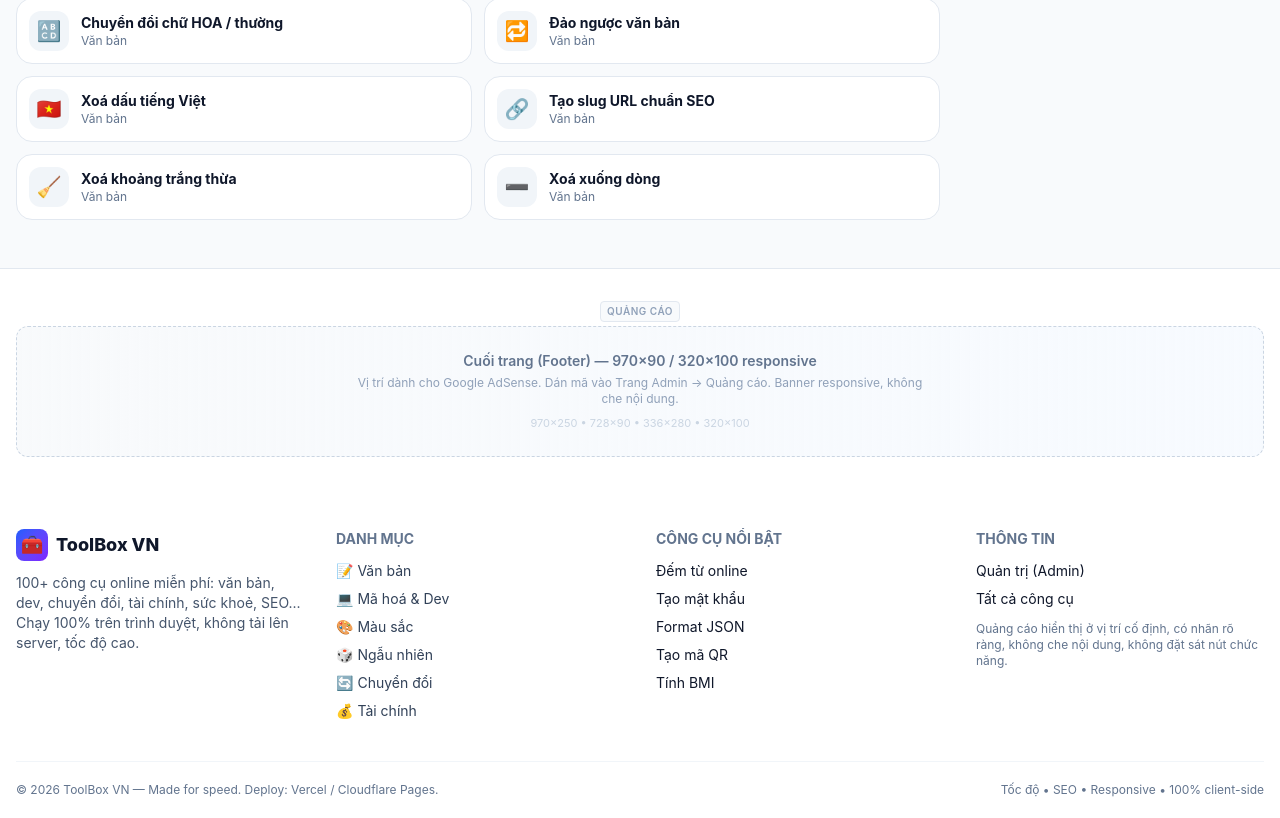
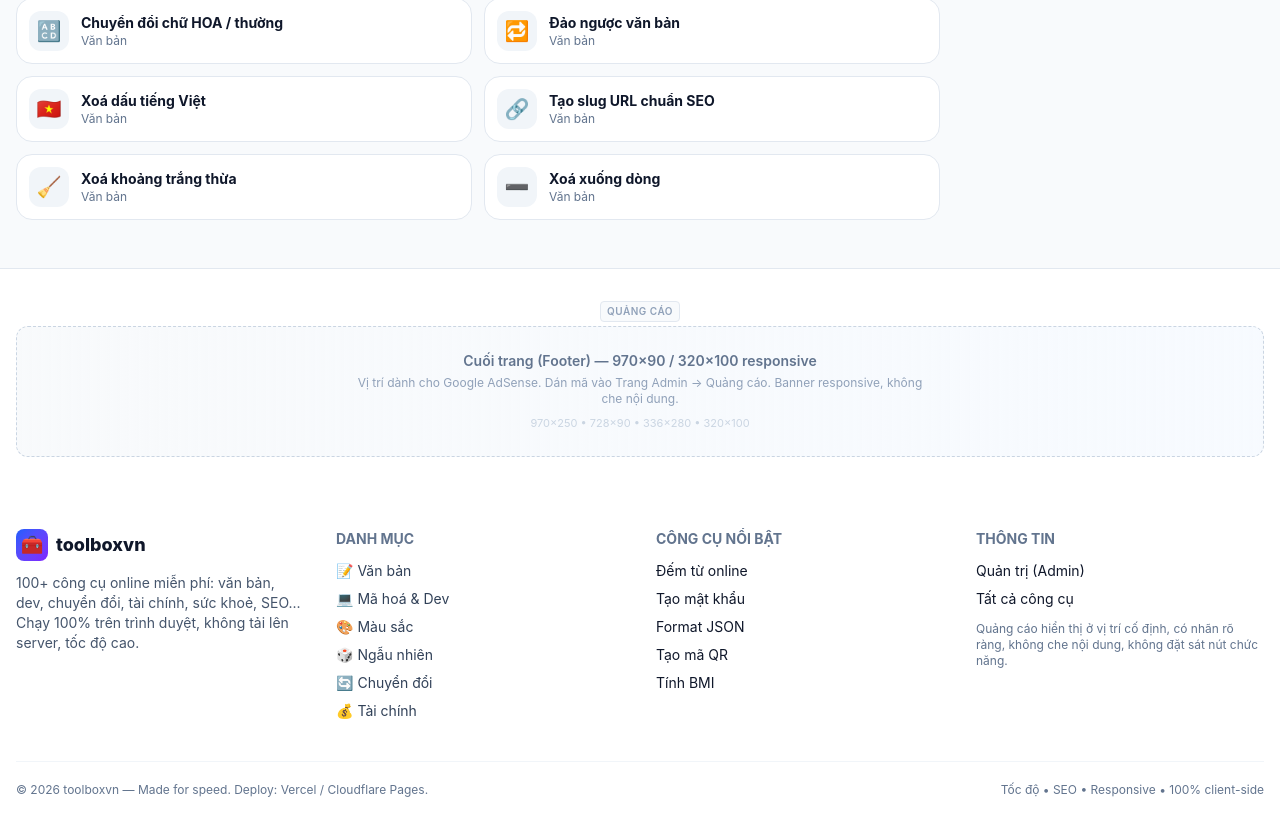
Before and after one commit to lm9739304-lang/toolboxvn, a Next.js app: page /cong-cu/dem-tu in a window 1280 px wide. Shown: the part 1672-2490 px from the top of the page. Built offline with nearby package versions, Linux system fonts and the light colour scheme; no server answers.

Commit message:
Rename: ToolBox VN -> toolboxvn

```diff
--- a/app/admin/page.tsx
+++ b/app/admin/page.tsx
@@ -53,7 +53,7 @@ export default function AdminPage() {
       <div className="mx-auto max-w-md py-16">
         <div className="rounded-3xl border bg-white p-8 text-center">
           <p className="text-4xl">🔐</p>
-          <h1 className="mt-2 text-xl font-extrabold">Trang quản trị ToolBox VN</h1>
+          <h1 className="mt-2 text-xl font-extrabold">Trang quản trị toolboxvn</h1>
           <p className="mt-1 text-sm text-slate-500">Mặc định: <code className="rounded bg-slate-100 px-1 font-mono">admin123</code> (đổi trong tab Cài đặt)</p>
           <input
             type="password"
@@ -75,7 +75,7 @@ export default function AdminPage() {
   return (
     <div className="py-6">
       <div className="flex flex-wrap items-center gap-3">
-        <h1 className="text-2xl font-extrabold">⚙️ Admin — Quản lý ToolBox VN</h1>
+        <h1 className="text-2xl font-extrabold">⚙️ Admin — Quản lý toolboxvn</h1>
         <span className="rounded-full bg-emerald-100 px-3 py-1 text-xs font-bold text-emerald-700">{enabledCount}/{TOOL_COUNT} tools đang bật</span>
         <button onClick={() => setAuthed(false)} className="ml-auto rounded-xl border px-3 py-1.5 text-sm font-bold">Đăng xuất</button>
       </div>
--- a/app/cong-cu/[slug]/page.tsx
+++ b/app/cong-cu/[slug]/page.tsx
@@ -20,14 +20,14 @@ export async function generateMetadata({
   const tool = getTool(slug);
   if (!tool) return { title: "Không tìm thấy" };
   const title = `${tool.name} miễn phí online`;
-  const description = `${tool.description} Dùng ngay trên ToolBox VN — nhanh, miễn phí, không cần đăng nhập.`;
+  const description = `${tool.description} Dùng ngay trên toolboxvn — nhanh, miễn phí, không cần đăng nhập.`;
   return {
     title,
     description,
     keywords: [tool.name, ...tool.keywords, tool.category],
     alternates: { canonical: `${SITE_URL}/cong-cu/${tool.slug}` },
     openGraph: {
-      title: `${tool.name} | ToolBox VN`,
+      title: `${tool.name} | toolboxvn`,
       description,
       url: `${SITE_URL}/cong-cu/${tool.slug}`,
       type: "article",
--- a/app/layout.tsx
+++ b/app/layout.tsx
@@ -10,19 +10,19 @@ const SITE_URL = process.env.NEXT_PUBLIC_SITE_URL ?? "https://toolbox.vn";
 export const metadata: Metadata = {
   metadataBase: new URL(SITE_URL),
   title: {
-    default: "ToolBox VN – 100+ công cụ online miễn phí",
-    template: "%s | ToolBox VN",
+    default: "toolboxvn – 100+ công cụ online miễn phí",
+    template: "%s | toolboxvn",
   },
   description:
     "Tổng hợp 100+ công cụ online miễn phí: đếm từ, tạo QR, format JSON, tính BMI, đổi tiền tệ, SEO... Chạy 100% trên trình duyệt, nhanh, responsive, chuẩn SEO.",
   keywords: ["công cụ online", "toolbox vn", "đếm từ", "tạo qr", "format json", "tính bmi", "đổi tiền"],
-  authors: [{ name: "ToolBox VN" }],
+  authors: [{ name: "toolboxvn" }],
   robots: { index: true, follow: true },
   openGraph: {
     type: "website",
     locale: "vi_VN",
-    siteName: "ToolBox VN",
-    title: "ToolBox VN – 100+ công cụ online miễn phí",
+    siteName: "toolboxvn",
+    title: "toolboxvn – 100+ công cụ online miễn phí",
     description: "100+ tools miễn phí, tốc độ cao, mỗi tool có URL riêng.",
   },
   twitter: { card: "summary_large_image" },
@@ -39,7 +39,7 @@ export default function RootLayout({ children }: LayoutProps<"/">) {
   const jsonLd = {
     "@context": "https://schema.org",
     "@type": "WebSite",
-    name: "ToolBox VN",
+    name: "toolboxvn",
     url: SITE_URL,
     description: "100+ công cụ online miễn phí",
     inLanguage: "vi-VN",
--- a/components/Footer.tsx
+++ b/components/Footer.tsx
@@ -15,7 +15,7 @@ export default function Footer() {
               <span className="grid h-8 w-8 place-items-center rounded-lg bg-gradient-to-br from-blue-600 to-violet-600 text-white">
                 🧰
               </span>
-              ToolBox VN
+              toolboxvn
             </div>
             <p className="mt-3 text-sm text-slate-600">
               100+ công cụ online miễn phí: văn bản, dev, chuyển đổi, tài chính, sức khoẻ, SEO... Chạy 100% trên
@@ -56,7 +56,7 @@ export default function Footer() {
           </div>
         </div>
         <div className="flex flex-col items-center justify-between gap-2 border-t border-slate-100 py-5 text-xs text-slate-500 sm:flex-row">
-          <span>© 2026 ToolBox VN — Made for speed. Deploy: Vercel / Cloudflare Pages.</span>
+          <span>© 2026 toolboxvn — Made for speed. Deploy: Vercel / Cloudflare Pages.</span>
           <span>Tốc độ • SEO • Responsive • 100% client-side</span>
         </div>
       </div>
--- a/components/tools/CodecTools.tsx
+++ b/components/tools/CodecTools.tsx
@@ -393,7 +393,7 @@ export function MyIp() {
 }
 
 export function SerpPreview() {
-  const [title, setTitle] = useState("ToolBox VN – 100+ công cụ online miễn phí");
+  const [title, setTitle] = useState("toolboxvn – 100+ công cụ online miễn phí");
   const [url, setUrl] = useState("https://toolbox.vn/");
   const [desc, setDesc] = useState("Tổng hợp 100+ công cụ online miễn phí: đếm từ, tạo QR, tính BMI, format JSON... Nhanh, chuẩn SEO, responsive.");
   return (
@@ -441,7 +441,7 @@ export function SitemapGen() {
 }
 
 export function MetaGen() {
-  const [title, setTitle] = useState("ToolBox VN");
+  const [title, setTitle] = useState("toolboxvn");
   const [desc, setDesc] = useState("100+ công cụ online miễn phí");
   const [url, setUrl] = useState("https://toolbox.vn/");
   const out = `<title>${title}</title>\n<meta name="description" content="${desc}" />\n<link rel="canonical" href="${url}" />\n<meta property="og:title" content="${title}" />\n<meta property="og:description" content="${desc}" />\n<meta property="og:url" content="${url}" />\n<meta property="og:type" content="website" />\n<meta name="twitter:card" content="summary_large_image" />`;
--- a/components/tools/TextTools.tsx
+++ b/components/tools/TextTools.tsx
@@ -111,7 +111,7 @@ export function RemoveAccents() {
 }
 
 export function SlugGenerator() {
-  const [text, setText] = useState("ToolBox VN: 100+ công cụ online miễn phí!");
+  const [text, setText] = useState("toolboxvn: 100+ công cụ online miễn phí!");
   const [sep, setSep] = useState("-");
   const out = useMemo(() => toSlug(text).replace(/-/g, sep || "-"), [text, sep]);
   return (
@@ -217,10 +217,10 @@ export function LoremGen() {
   const [lang, setLang] = useState("vi");
   const paras = [
     "Công cụ online miễn phí giúp bạn làm việc nhanh hơn mỗi ngày. Chỉ cần dán nội dung, kết quả hiện ngay mà không cần đăng nhập.",
-    "ToolBox VN chạy hoàn toàn trên trình duyệt nên dữ liệu của bạn không bao giờ rời khỏi máy. Tốc độ nhanh, bảo mật và tối ưu cho mobile.",
+    "toolboxvn chạy hoàn toàn trên trình duyệt nên dữ liệu của bạn không bao giờ rời khỏi máy. Tốc độ nhanh, bảo mật và tối ưu cho mobile.",
     "Từ đếm từ, tạo QR, tính BMI đến format JSON — mọi thứ gói gọn trong một website nhẹ, chuẩn SEO, deploy dễ dàng trên Vercel.",
     "Hãy thử các công cụ văn bản, chuyển đổi đơn vị và tiện ích tài chính. Mỗi công cụ có URL riêng để chia sẻ và lưu bookmark.",
-    "Nếu thấy hữu ích, hãy chia sẻ ToolBox VN tới bạn bè. Mọi góp ý giúp chúng tôi cải thiện tốc độ và thêm công cụ mới.",
+    "Nếu thấy hữu ích, hãy chia sẻ toolboxvn tới bạn bè. Mọi góp ý giúp chúng tôi cải thiện tốc độ và thêm công cụ mới.",
   ];
   const lorem = "Lorem ipsum dolor sit amet, consectetur adipiscing elit. Sed do eiusmod tempor incididunt ut labore et dolore magna aliqua. Ut enim ad minim veniam, quis nostrud exercitation ullamco laboris nisi ut aliquip ex ea commodo consequat.";
   const out = useMemo(() => Array.from({ length: Math.min(20, Math.max(1, n)) }, (_, i) => lang === "vi" ? paras[i % paras.length] : lorem).join("\n\n"), [n, lang]);
@@ -248,7 +248,7 @@ const FANCY = [
   (s: string) => `☆彡${s}彡☆`,
 ];
 export function FancyText() {
-  const [text, setText] = useState("ToolBox VN");
+  const [text, setText] = useState("toolboxvn");
   const outs = useMemo(() => {
     try {
       const bold = text.replace(/[A-Za-z]/g, (c) => {
--- a/lib/ads.ts
+++ b/lib/ads.ts
@@ -60,7 +60,7 @@ export const DEFAULT_AD_ZONES: AdZone[] = [
 ];
 
 /**
- * NGUYÊN TẮC QUẢNG CÁO AN TOÀN của ToolBox VN:
+ * NGUYÊN TẮC QUẢNG CÁO AN TOÀN của toolboxvn:
  * - Không popup, không interstitial che nội dung, không sticky bottom che nút.
  * - Không đặt sát nút chức năng (<24px). AdSlot luôn có margin ≥32px với tool-action-area.
  * - Có nhãn "Quảng cáo" rõ ràng, không giả dạng nút Tải/Copy/Tiếp tục.
--- a/lib/site-config.tsx
+++ b/lib/site-config.tsx
@@ -18,7 +18,7 @@ const DEFAULT_CONFIG: SiteConfig = {
   disabledTools: [],
   featuredTools: ["tao-mat-khau", "dem-tu", "json-formatter", "tao-ma-qr", "tinh-bmi", "doi-tien-te", "tao-slug", "ma-hoa-base64"],
   adZones: DEFAULT_AD_ZONES,
-  siteName: "ToolBox VN",
+  siteName: "toolboxvn",
   adminPass: "admin123",
 };
 
```
Also changed, not shown: public/manifest.webmanifest, 1 other file (tests, documents, lock files or other folders).
